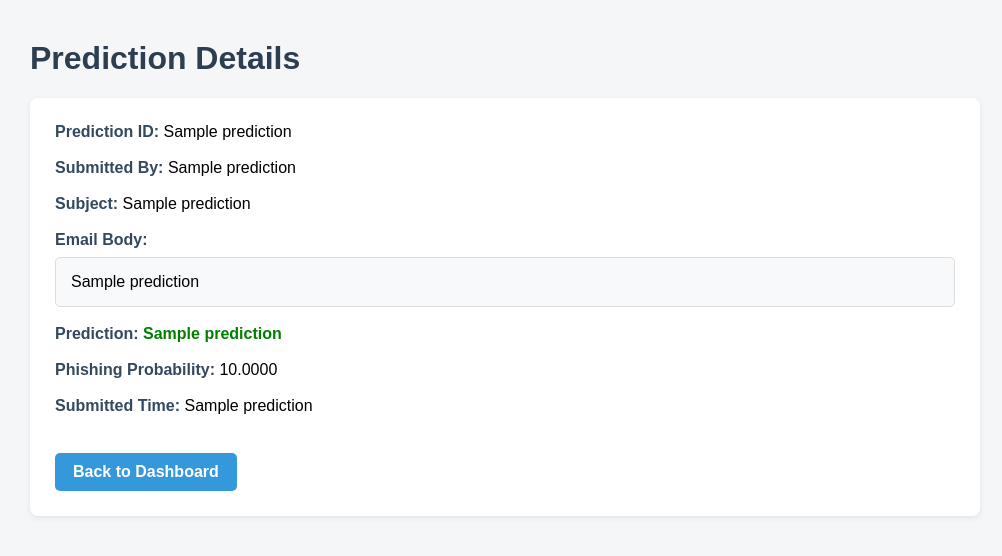
After one commit to vlaw1217/Cyber-Security-Capstone-Project-, a Flask app: template phishing_system/templates/prediction_detail.html in a window 1280 px wide. The commit adds this page. Shown: the top 556 px of the page, without its empty margins (10-1012 px from the left). Run offline with Flask 3, Linux system fonts and the light colour scheme; the template is opened without the code that fills it: most values are stand-ins (such as "Sample title", 1, 10 or a date in 2020); parts of the project's set-up code (start-up, migrations or seed data) failed here and were passed over.

Commit message:
Add prediction detail view

```diff
--- a/phishing_system/app.py
+++ b/phishing_system/app.py
@@ -423,6 +423,64 @@ def admin_delete_user(user_id):
 
 
 # ---------------------------
+# VIEW PREDICTION DETAILS
+# ---------------------------
+@app.route("/prediction/<int:prediction_id>")
+def prediction_detail(prediction_id):
+    # Restrict access to logged-in users only.
+    if "user_id" not in session:
+        return redirect("/")
+
+    conn = sqlite3.connect("app.db")
+    cursor = conn.cursor()
+
+    # Admin users can view any prediction record.
+    if session.get("role") == "admin":
+        cursor.execute("""
+            SELECT
+                predictions.id,
+                users.username,
+                predictions.subject,
+                predictions.body,
+                predictions.prediction,
+                predictions.probability,
+                predictions.timestamp
+            FROM predictions
+            JOIN users ON predictions.user_id = users.id
+            WHERE predictions.id = ?
+        """, (prediction_id,))
+
+    # Regular users can only view their own prediction records.
+    else:
+        cursor.execute("""
+            SELECT
+                predictions.id,
+                users.username,
+                predictions.subject,
+                predictions.body,
+                predictions.prediction,
+                predictions.probability,
+                predictions.timestamp
+            FROM predictions
+            JOIN users ON predictions.user_id = users.id
+            WHERE predictions.id = ?
+            AND predictions.user_id = ?
+        """, (prediction_id, session["user_id"]))
+
+    prediction = cursor.fetchone()
+    conn.close()
+
+    if prediction is None:
+        return """
+        <h2 style="color:red;">Access Denied or Record Not Found</h2>
+        <p>You do not have permission to view this prediction record.</p>
+        <a href="/dashboard">Back to Dashboard</a>
+        """
+
+    return render_template("prediction_detail.html", prediction=prediction)
+
+
+# ---------------------------
 # LOGOUT
 # ---------------------------
 @app.route("/logout")
--- /dev/null
+++ b/phishing_system/templates/prediction_detail.html
@@ -0,0 +1,128 @@
+<!DOCTYPE html>
+<html>
+<head>
+    <title>Prediction Details</title>
+
+    <style>
+        body {
+            font-family: Arial, sans-serif;
+            background-color: #f4f6f8;
+            margin: 40px;
+        }
+
+        h1 {
+            color: #2c3e50;
+        }
+
+        .detail-container {
+            background-color: white;
+            padding: 25px;
+            border-radius: 8px;
+            box-shadow: 0 2px 6px rgba(0,0,0,0.08);
+            max-width: 900px;
+        }
+
+        .detail-row {
+            margin-bottom: 18px;
+        }
+
+        .label {
+            font-weight: bold;
+            color: #34495e;
+        }
+
+        .email-body {
+            white-space: pre-wrap;
+            background-color: #f8f9fa;
+            border: 1px solid #ddd;
+            padding: 15px;
+            border-radius: 5px;
+            margin-top: 8px;
+        }
+
+        .prediction-phishing {
+            color: red;
+            font-weight: bold;
+        }
+
+        .prediction-suspicious {
+            color: orange;
+            font-weight: bold;
+        }
+
+        .prediction-legitimate {
+            color: green;
+            font-weight: bold;
+        }
+
+        a {
+            display: inline-block;
+            margin-top: 20px;
+            text-decoration: none;
+            color: white;
+            background-color: #3498db;
+            padding: 10px 18px;
+            border-radius: 5px;
+            font-weight: bold;
+        }
+
+        a:hover {
+            background-color: #2980b9;
+        }
+    </style>
+</head>
+
+<body>
+
+    <h1>Prediction Details</h1>
+
+    <div class="detail-container">
+
+        <div class="detail-row">
+            <span class="label">Prediction ID:</span>
+            {{ prediction[0] }}
+        </div>
+
+        <div class="detail-row">
+            <span class="label">Submitted By:</span>
+            {{ prediction[1] }}
+        </div>
+
+        <div class="detail-row">
+            <span class="label">Subject:</span>
+            {{ prediction[2] }}
+        </div>
+
+        <div class="detail-row">
+            <span class="label">Email Body:</span>
+            <div class="email-body">{{ prediction[3] }}</div>
+        </div>
+
+        <div class="detail-row">
+            <span class="label">Prediction:</span>
+
+            {% if prediction[4]|lower == "phishing" %}
+                <span class="prediction-phishing">{{ prediction[4] }}</span>
+            {% elif prediction[4]|lower == "suspicious" %}
+                <span class="prediction-suspicious">{{ prediction[4] }}</span>
+            {% else %}
+                <span class="prediction-legitimate">{{ prediction[4] }}</span>
+            {% endif %}
+        </div>
+
+        <div class="detail-row">
+            <span class="label">Phishing Probability:</span>
+            {{ "%.4f"|format(prediction[5]) }}
+        </div>
+
+        <div class="detail-row">
+            <span class="label">Submitted Time:</span>
+            {{ prediction[6] }}
+        </div>
+
+        <a href="/dashboard">Back to Dashboard</a>
+
+    </div>
+
+</body>
+</html>
```
Also changed, not shown: phishing_system/templates/dashboard.html (+15 -0 lines).
